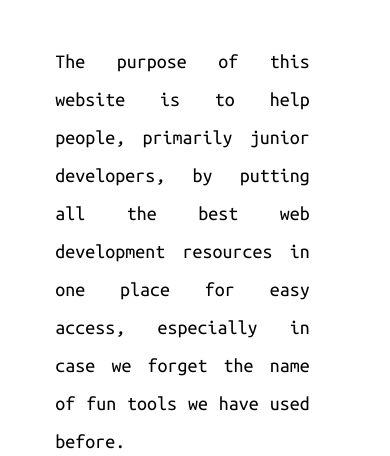
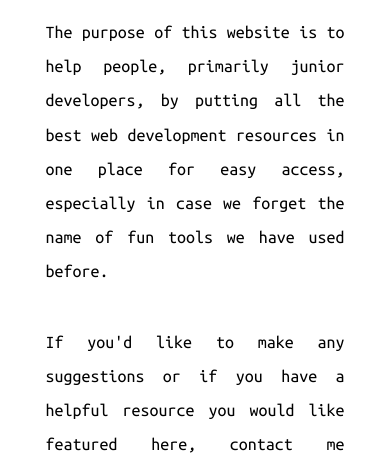
Before and after one commit to Bayo19/Gatsby-website, a Gatsby site: page / in a window 390 px wide. Shown: the part 384-840 px from the top of the page. Built offline with nearby package versions, Linux system fonts and the light colour scheme; Gatsby itself is replaced by a stand-in of ours; a web font is replaced by a local one.

Commit message:
fixing some CSS shit

```diff
--- a/src/components/about.module.scss
+++ b/src/components/about.module.scss
@@ -53,3 +53,55 @@ main {
     padding: 25px 25px 25px 0;
     text-align: justify;
 }
+
+.para {
+    grid-area: para;
+}
+
+@media (max-width: 991px) {
+    .paragraph {
+        display: grid;
+        grid-template-columns: repeat(1, 1fr);
+        grid-auto-rows: minmax(100px, auto);
+        max-width: 99%;
+        margin: 0 auto;
+        grid-template-areas: "para";
+        padding: 0;
+        align-items: center;
+        /* font-family: 'Nanum Gothic Coding', monospace; */
+        font-family: 'Ubuntu Mono', monospace;
+        line-height: 190%;
+        font-size: 20px;
+        margin-bottom: 20px;
+        /* padding: 25px 25px 25px 0; */
+    }
+}
+
+@media (max-width: 450px) {
+    .paragraph {
+        display: grid;
+        grid-template-columns: repeat(1, 1fr);
+        grid-auto-rows: minmax(100px, auto);
+        max-width: 100%;
+        margin: 0;
+        /* auto removed from margin */
+        grid-template-areas: "para";
+        padding: 0;
+        align-items: center;
+        /* font-family: 'Nanum Gothic Coding', monospace; */
+        font-family: 'Ubuntu Mono', monospace;
+        line-height: 190%;
+        font-size: 18px;
+        margin-bottom: 20px;
+        /* padding: 25px 25px 25px 0; */
+    }
+    .piece {
+        position: relative;
+    }
+    .title {
+        margin: 0 auto;
+        align-items: center;
+        justify-content: center;
+        position: relative;
+    }
+}
--- a/src/pages/index.js
+++ b/src/pages/index.js
@@ -13,9 +13,8 @@ const IndexPage = () => {
                     <h1 className={Abouty.aboutHead}>Coding Resources</h1>
                 </div>
                 <div className={Abouty.paragraph}>
-                   <p className={Abouty.para1}>The purpose of this website is to help people, primarily junior developers, by putting all the best web development resources in one place for easy access, especially in case we forget the name of fun tools we have used before.</p>
-
-<p>If you'd like to make any suggestions or if you have a helpful resource you would like featured here, contact me <a className={Abouty.noStyle} href="mailto:dev.bayo@gmail.com">dev.bayo@gmail.com</a></p>
+                   <p>The purpose of this website is to help people, primarily junior developers, by putting all the best web development resources in one place for easy access, especially in case we forget the name of fun tools we have used before.</p>
+                    <p>If you'd like to make any suggestions or if you have a helpful resource you would like featured here, contact me <a className={Abouty.noStyle} href="mailto:dev.bayo@gmail.com">dev.bayo@gmail.com</a></p>
                 </div>
                 </div>
                 </main>
```
